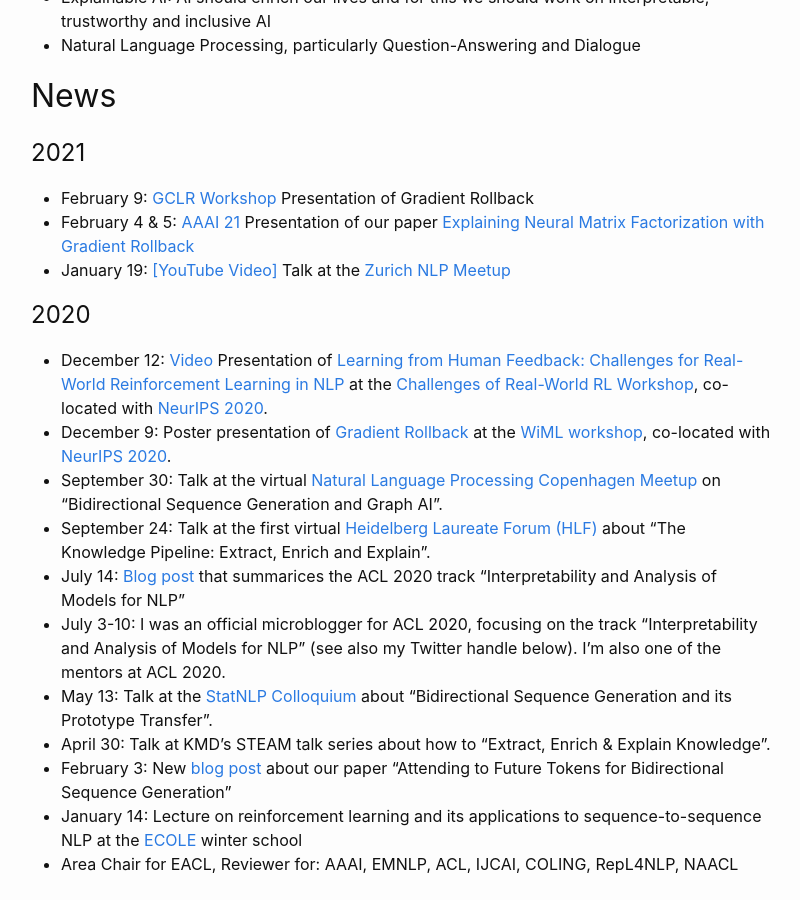
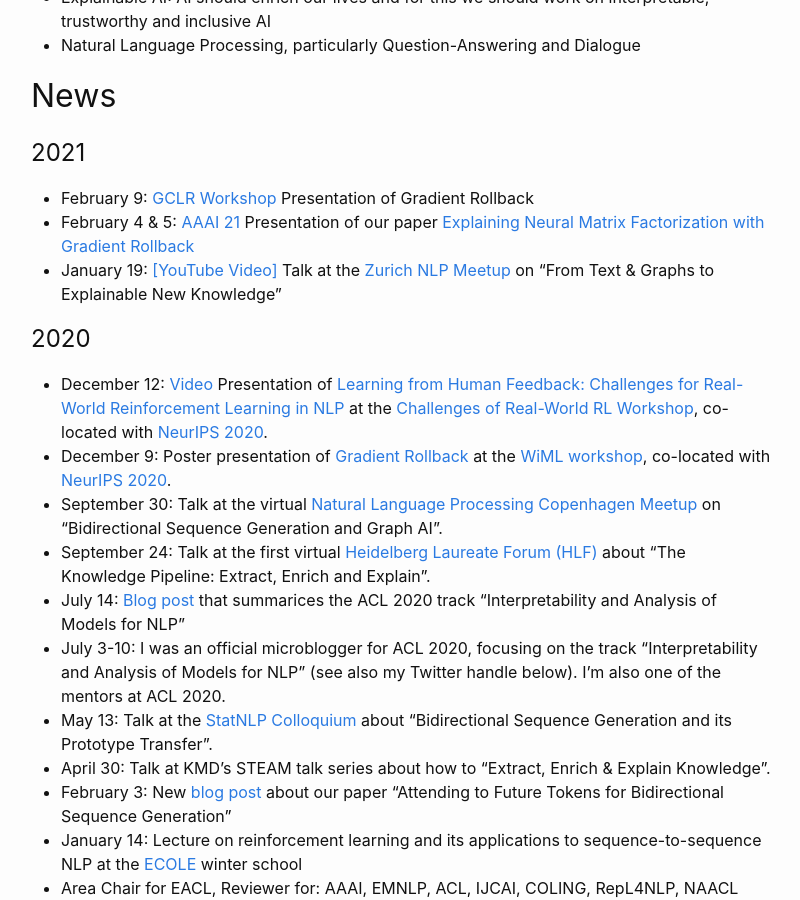
Before and after one commit to carolinlawrence/carolinlawrence.github.io, a Jekyll site: the page built from index.markdown, in a window 1280 px wide and 900 px high, scrolled down 614 px. Shown: the whole window, without its empty margins (239-1039 px from the left). Built offline with Jekyll 4.4.1, drawn with Linux system fonts in a browser that asks for light colours.

Commit message:
Update index.markdown

```diff
--- a/index.markdown
+++ b/index.markdown
@@ -35,7 +35,7 @@ From 2014-2018 I was graduate research assistant and PhD student at the Statisti
 # 2021
 * February 9: <a href="https://sites.google.com/view/gclr2021/accepted-papers">GCLR Workshop</a> Presentation of Gradient Rollback
 * February 4 & 5: <a href="https://aaai.org/Conferences/AAAI-21/">AAAI 21</a> Presentation of our paper <a href="https://arxiv.org/abs/2010.05516">Explaining Neural Matrix Factorization with Gradient Rollback</a>
-* January 19: <a href="https://www.youtube.com/watch?v=6UeOwHtBF_0&feature=youtu.be">[YouTube Video]</a> Talk at the <a href="https://www.meetup.com/NLP-Zurich/events/275560462/">Zurich NLP Meetup</a>
+* January 19: <a href="https://www.youtube.com/watch?v=6UeOwHtBF_0&feature=youtu.be">[YouTube Video]</a> Talk at the <a href="https://www.meetup.com/NLP-Zurich/events/275560462/">Zurich NLP Meetup</a> on "From Text & Graphs to Explainable New Knowledge"
 
 # 2020
 * December 12: <a href="https://slideslive.com/38943164">Video</a> Presentation of <a href="https://arxiv.org/abs/2011.02511">Learning from Human Feedback: Challenges for Real-World Reinforcement Learning in NLP</a> at the <a href="https://sites.google.com/view/neurips2020rwrl">Challenges of Real-World RL Workshop</a>, co-located with <a href="https://neurips.cc/">NeurIPS 2020</a>.
```
